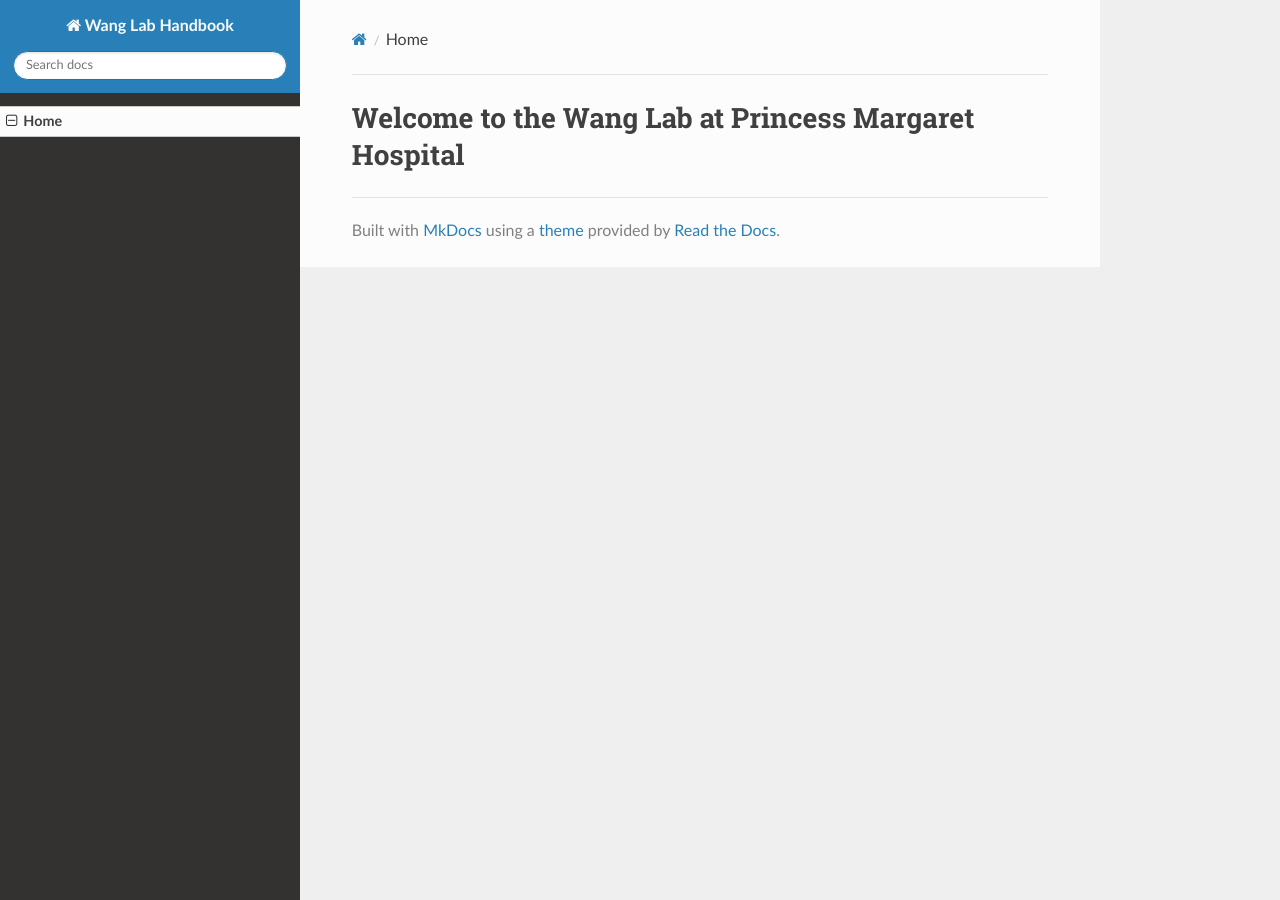
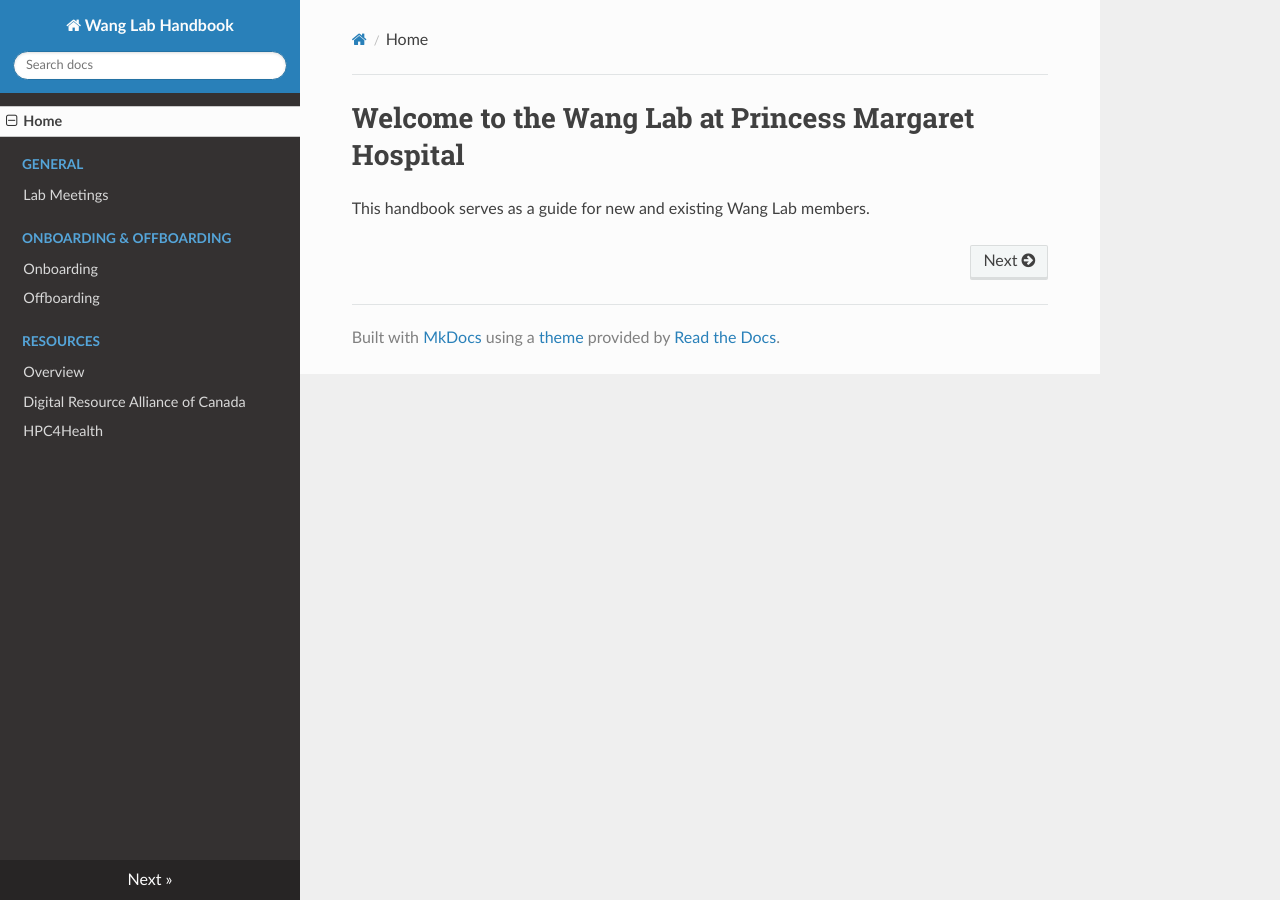
Before and after one commit to wanglab-cns/handbook, an MkDocs documentation site: the page built from docs/index.md, in a window 1280 px wide. Built offline with MkDocs 1.6.1, drawn with Linux system fonts in a browser that asks for light colours; nearby versions of some CDN libraries.

Commit message:
Updated README.md; Added some resource pages;

```diff
--- a/docs/index.md
+++ b/docs/index.md
@@ -1 +1,3 @@
 # Welcome to the Wang Lab at Princess Margaret Hospital
+
+This handbook serves as a guide for new and existing Wang Lab members.
--- a/mkdocs.yml
+++ b/mkdocs.yml
@@ -1,4 +1,14 @@
 site_name: Wang Lab Handbook
 nav:
   - Home: index.md
+  - General:
+    - Lab Meetings: general/lab-meetings.md
+  - Onboarding & Offboarding:
+    - Onboarding: transitions/onboarding.md
+    - Offboarding: transitions/offboarding.md
+  - Resources:
+      - Overview: resources/resources.md
+      - Digital Resource Alliance of Canada: resources/drac.md
+      - HPC4Health: resources/h4h.md
+
 theme: readthedocs
```
Also changed, not shown: README.md (+70 -0 lines), docs/general/lab-meetings.md (added, +5 -0 lines), docs/resources/drac.md (added, +13 -0 lines), docs/resources/h4h.md (added, +1 -0 lines), docs/resources/resources.md (added, +27 -0 lines), docs/transitions/offboarding.md (added, +1 -0 lines), docs/transitions/onboarding.md (added, +9 -0 lines), 1 other file.
